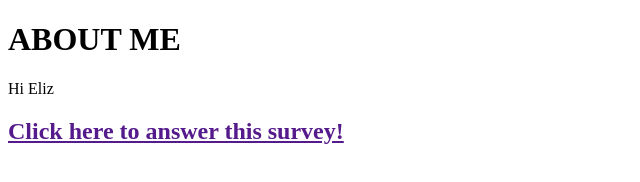
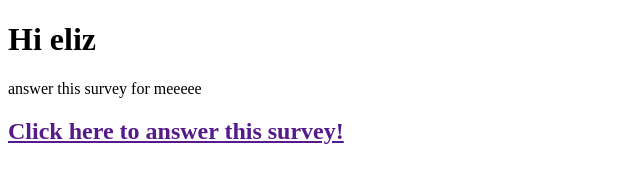
Before and after one commit to testonly000/My_site, a plain HTML site: page index.html in a window 1280 px wide. Shown: the whole page, without its empty margins (0-640 px from the left). Drawn offline with Linux system fonts and the light colour scheme.

Commit message:
create index.html file

```diff
--- a/index.html
+++ b/index.html
@@ -9,8 +9,8 @@
 </head>
 <body>
     <div class="container">
-        <h1>ABOUT ME</h1>
-        <p>Hi Eliz</p>
+        <h1>Hi eliz</h1>
+        <p>answer this survey for meeeee</p>
         <a href=""./index.html"><h2>Click here to answer this survey!</h2></a>
     </div>
 </body>
```
